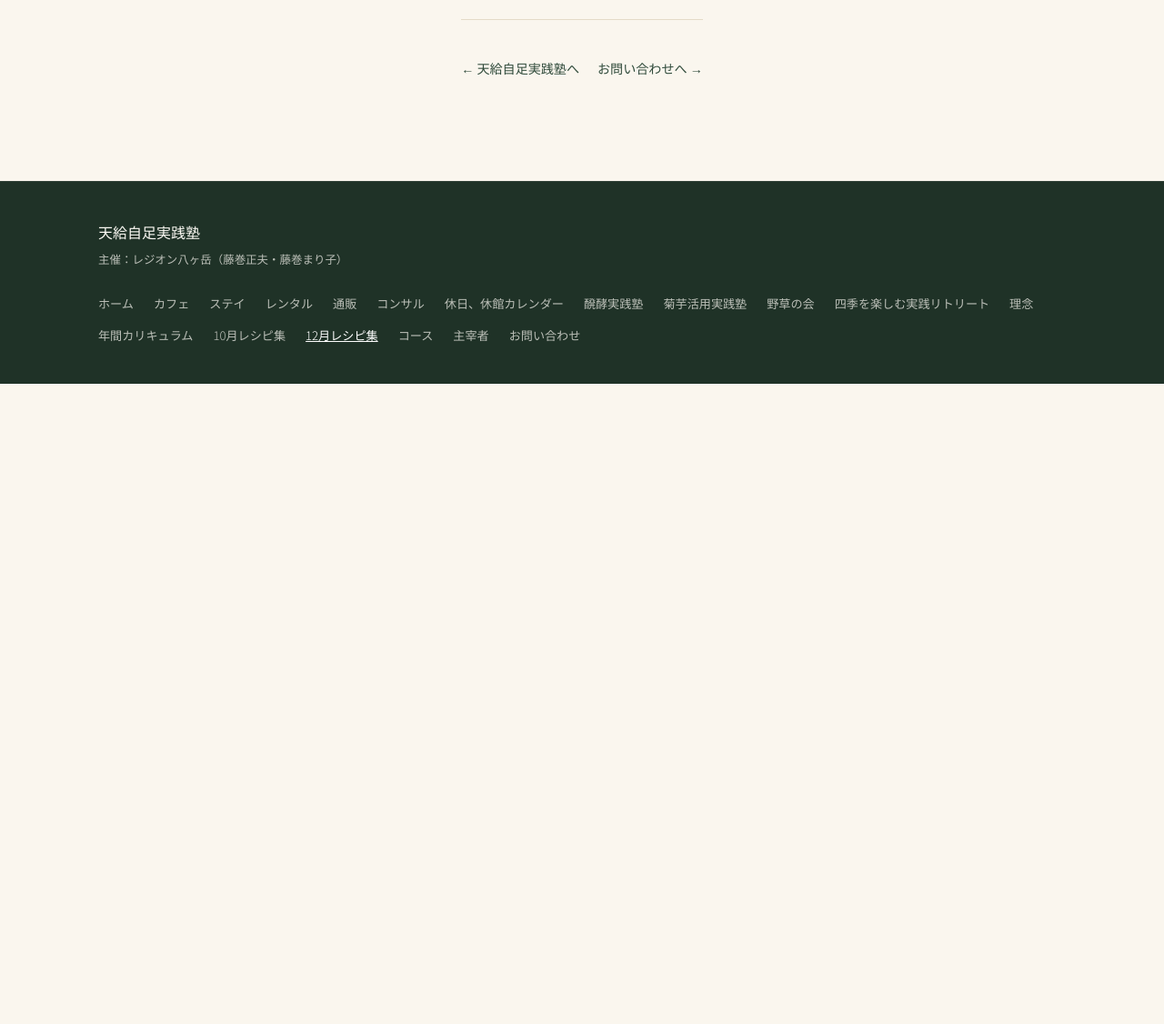
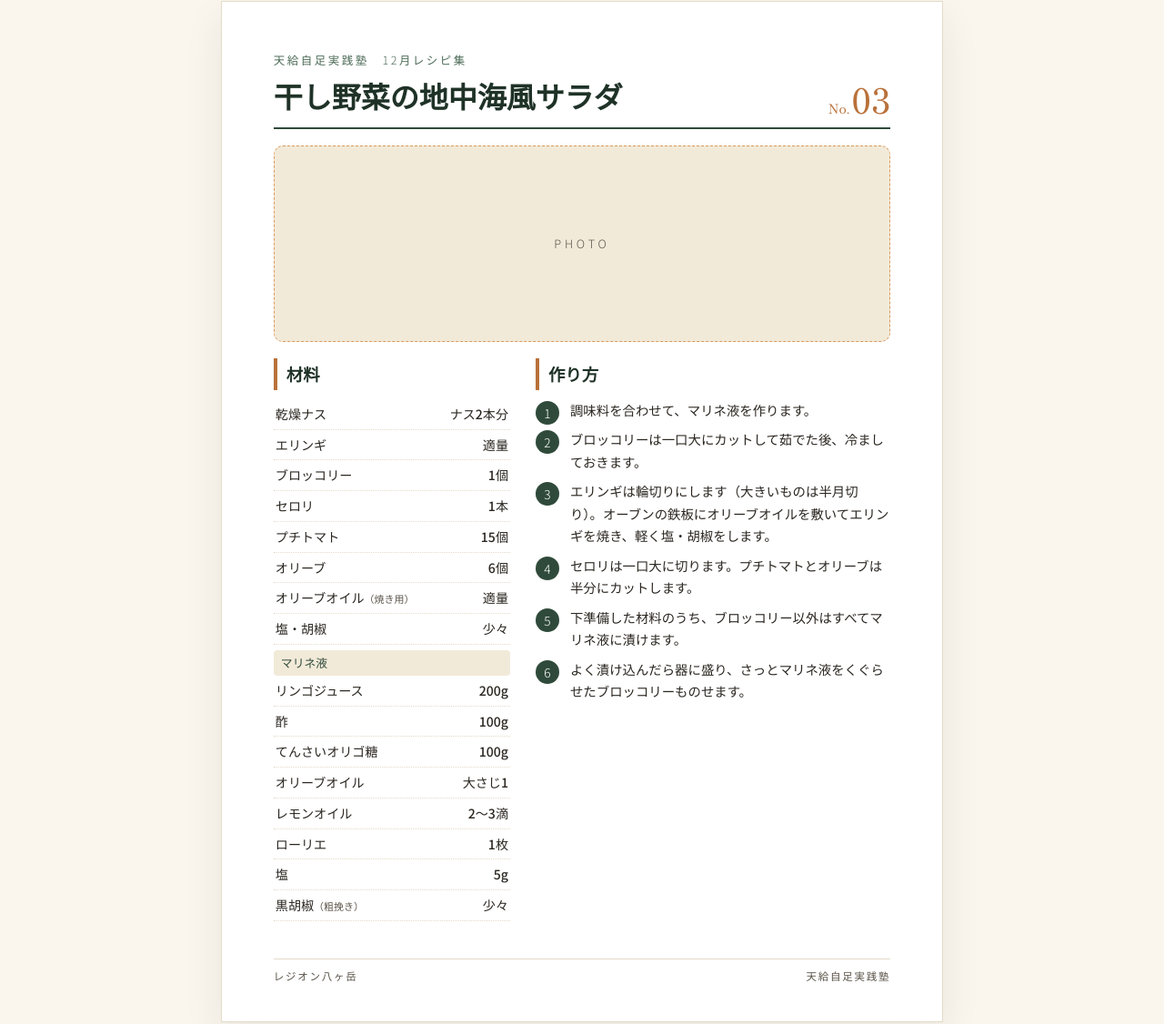
Before and after one commit to masaopapa3318-blip/kenkou, a plain HTML site: page recipes-december.html in a window 1280 px wide. Shown: the part 3016-4142 px from the top of the page at 91% size. Before the commit the page ends 3438 px from the top, so only its background shows below. Drawn offline with Linux system fonts and the light colour scheme.

Commit message:
December No.03 干し野菜の地中海風サラダ
Co-Authored-By: Claude Opus 5.5 <noreply@anthropic.com>
Claude-Session: https://claude.ai/code/session_01KMZKNoPaTSr1nALhDDkbWP

```diff
--- a/recipes-december.html
+++ b/recipes-december.html
@@ -182,6 +182,60 @@
         </footer>
       </article>
 
+      <article class="recipe-sheet recipe-sheet--compact recipe-sheet--long" id="recipe-03">
+        <header class="recipe-sheet-head">
+          <p class="recipe-series">天給自足実践塾　12月レシピ集</p>
+          <p class="recipe-no"><span>No.</span>03</p>
+          <h2 class="recipe-title">干し野菜の地中海風サラダ</h2>
+        </header>
+
+        <div class="recipe-photo" role="img" aria-label="写真準備中">
+          <span>PHOTO</span>
+        </div>
+
+        <div class="recipe-body">
+          <section class="recipe-ingredients">
+            <h3>材料</h3>
+            <ul>
+              <li><span>乾燥ナス</span><span>ナス2本分</span></li>
+              <li><span>エリンギ</span><span>適量</span></li>
+              <li><span>ブロッコリー</span><span>1個</span></li>
+              <li><span>セロリ</span><span>1本</span></li>
+              <li><span>プチトマト</span><span>15個</span></li>
+              <li><span>オリーブ</span><span>6個</span></li>
+              <li><span>オリーブオイル<small>（焼き用）</small></span><span>適量</span></li>
+              <li><span>塩・胡椒</span><span>少々</span></li>
+              <li class="recipe-group">マリネ液</li>
+              <li><span>リンゴジュース</span><span>200g</span></li>
+              <li><span>酢</span><span>100g</span></li>
+              <li><span>てんさいオリゴ糖</span><span>100g</span></li>
+              <li><span>オリーブオイル</span><span>大さじ1</span></li>
+              <li><span>レモンオイル</span><span>2〜3滴</span></li>
+              <li><span>ローリエ</span><span>1枚</span></li>
+              <li><span>塩</span><span>5g</span></li>
+              <li><span>黒胡椒<small>（粗挽き）</small></span><span>少々</span></li>
+            </ul>
+          </section>
+
+          <section class="recipe-steps">
+            <h3>作り方</h3>
+            <ol>
+              <li>調味料を合わせて、マリネ液を作ります。</li>
+              <li>ブロッコリーは一口大にカットして茹でた後、冷ましておきます。</li>
+              <li>エリンギは輪切りにします（大きいものは半月切り）。オーブンの鉄板にオリーブオイルを敷いてエリンギを焼き、軽く塩・胡椒をします。</li>
+              <li>セロリは一口大に切ります。プチトマトとオリーブは半分にカットします。</li>
+              <li>下準備した材料のうち、ブロッコリー以外はすべてマリネ液に漬けます。</li>
+              <li>よく漬け込んだら器に盛り、さっとマリネ液をくぐらせたブロッコリーものせます。</li>
+            </ol>
+          </section>
+        </div>
+
+        <footer class="recipe-sheet-foot">
+          <span>レジオン八ヶ岳</span>
+          <span>天給自足実践塾</span>
+        </footer>
+      </article>
+
       <div class="page-nav">
         <a href="philosophy.html">← 天給自足実践塾へ</a>
         <a href="contact.html">お問い合わせへ →</a>
```
